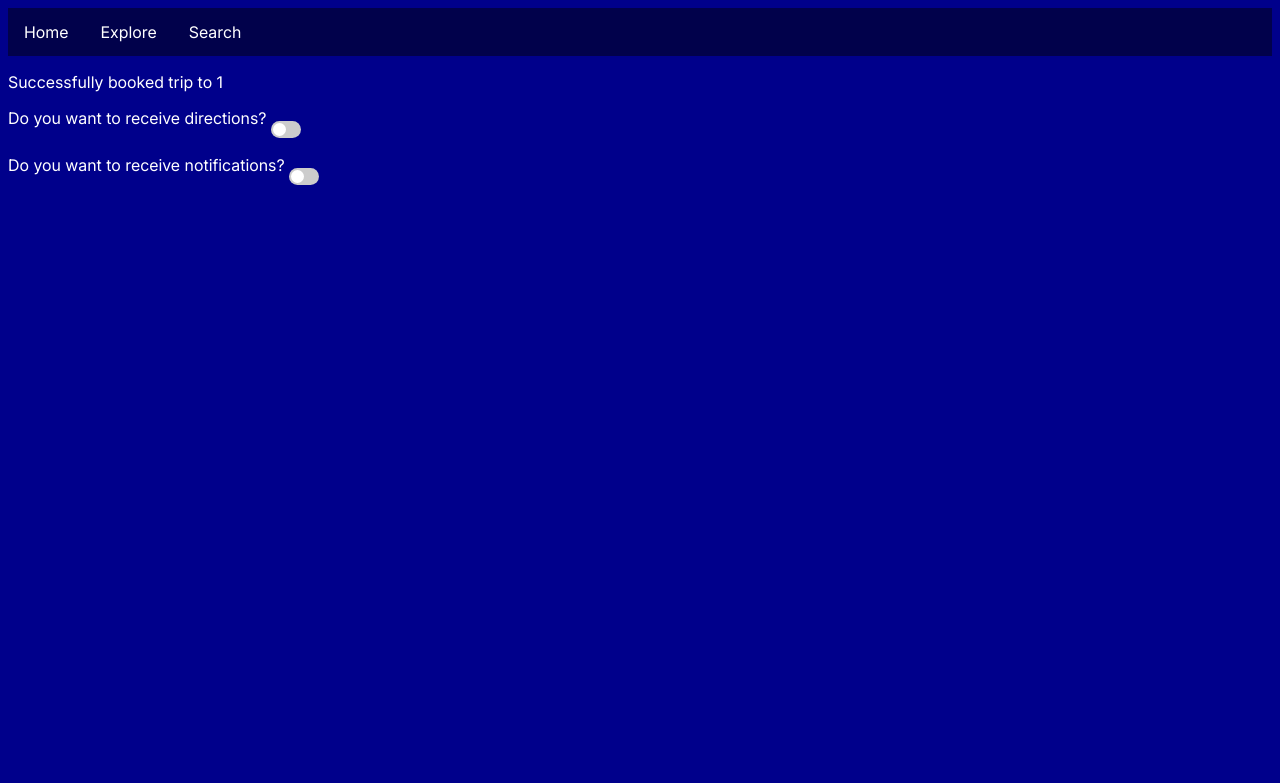
After one commit to jinjen2004/PowDay, a Flask app: page /success/1 in a window 1280 px wide. The commit adds this page. Shown: the top 783 px of the page. Run offline with Flask 3, Linux system fonts and the light colour scheme.

Commit message:
success page after booking trip

```diff
--- a/app.py
+++ b/app.py
@@ -210,6 +210,10 @@ def debug_db():
     resorts = SkiResort.query.all()
     return f"Found {len(resorts)} resorts: {[r.resort_name for r in resorts]}"
 
+@app.route("/success/<resort_name>")
+def success(resort_name):
+    return render_template("success.html", resort=resort_name)
+
 
 if __name__ == "__main__":
     app.debug = True
--- /dev/null
+++ b/static/css/success.css
@@ -0,0 +1,60 @@
+.switch {
+    position: relative;
+    display: inline-block;
+    padding-bottom: 1px;
+    width: 30px;
+    height: 17px;
+  }
+
+  .switch input {
+    opacity: 0;
+    width: 0;
+    height: 0;
+  }
+
+  .slider {
+    position: absolute;
+    cursor: pointer;
+    top: 0;
+    left: 0;
+    right: 0;
+    bottom: 1px;
+    background-color: #ccc;
+    -webkit-transition: .4s;
+    transition: .4s;
+  }
+
+  .slider:before {
+    position: absolute;
+    content: "";
+    height: 13px;
+    width: 13px;
+    left: 2px;
+    bottom: 2px;
+    background-color: white;
+    -webkit-transition: .2s;
+    transition: .2s;
+  }
+
+  input:checked + .slider {
+    background-color: #FEAF02;
+  }
+
+  input:focus + .slider {
+    box-shadow: 0 0 1px #FEAF02;
+  }
+
+  input:checked + .slider:before {
+    -webkit-transform: translateX(13px);
+    -ms-transform: translateX(13px);
+    transform: translateX(13px);
+  }
+
+  /* Rounded sliders */
+  .slider.round {
+    border-radius: 17px;
+  }
+
+  .slider.round:before {
+    border-radius: 50%;
+  }
--- a/templates/booking.html
+++ b/templates/booking.html
@@ -50,7 +50,6 @@
                 {% endif %}
             </div>
             <div class="scheduler">
-                <form>
                     <label for="startdate">Start Date: </label>
                     <input type="date" id="startdate" name="startdate">
                     <br>
@@ -58,10 +57,11 @@
                     <input type="date" id="enddate" name="enddate">
                     <br><br>
                     <!-- might have to change to submit for routing purposes? -->
-                    <input type="button" class="button" onclick="test()" value="Book">
+                    <a href="{{ url_for('success',resort_name=resort.resort_name)}}">
+                        <button class="button">Book Trip</button>
+                    </a>
                     <br>
                     <p><span id="validtext"></span></p>
-                </form>
             </div>
         </main>
         <script src="{{url_for('static',filename='js/booking.js')}}"></script>
--- /dev/null
+++ b/templates/success.html
@@ -0,0 +1,26 @@
+<head>
+    <link rel="stylesheet" href="{{ url_for('static', filename='css/all.css') }}">
+    <link rel="stylesheet" href="{{ url_for('static', filename='css/success.css') }}">
+</head>
+<body>
+    <ul>
+        <li><a  href="{{url_for('home')}}">Home</a></li>
+        <li><a href="{{url_for('explore')}}">Explore</a></li>
+        <li><a href="{{url_for('search')}}">Search</a></li>
+    </ul>
+    <div class="booking-details">
+        <p>Successfully booked trip to {{ resort }}</p>
+        <p>Do you want to receive directions?
+            <label class="switch">
+                <input type="checkbox">
+                <span class="slider round"></span>
+              </label>
+        </p>
+        <p>Do you want to receive notifications?
+            <label class="switch">
+                <input type="checkbox">
+                <span class="slider round"></span>
+              </label>
+        </p>
+    </div>
+</body>
```
